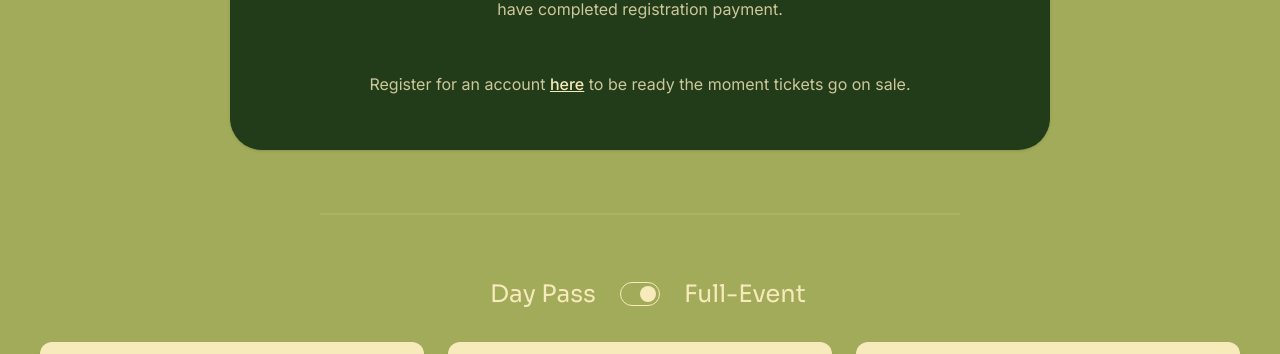
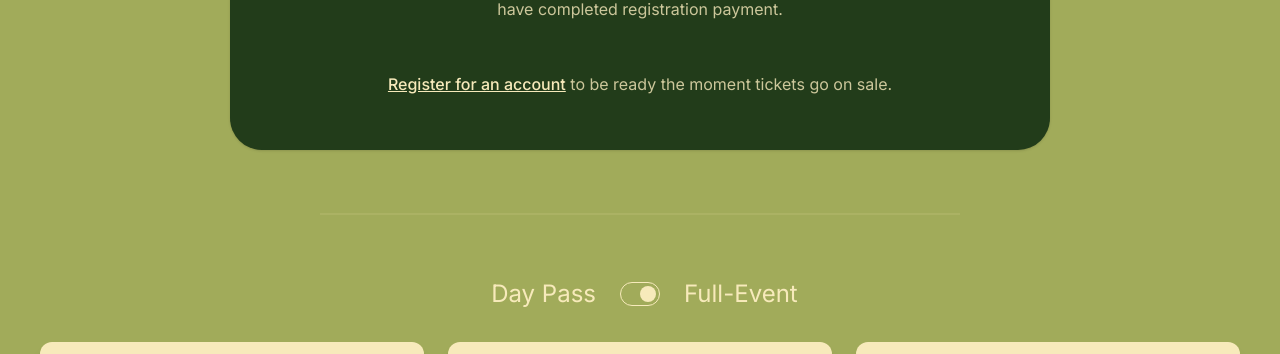
Before and after one commit to ja-zzy/ainmhicon.ie, a Next.js app: page /pricing in a window 1280 px wide. Shown: the part 387-741 px from the top of the page. Built offline with nearby package versions, Linux system fonts and the light colour scheme.

Commit message:
lighthouse

```diff
--- a/app/pricing/page.tsx
+++ b/app/pricing/page.tsx
@@ -9,16 +9,16 @@ export default function Pricing() {
                             <p>
                                 Ticket Sales for attendees will begin on <b>Sunday 30<sup>th</sup> of August at 6pm Irish Standard Time</b>. Ticket prices are non-residential and do not include hotel fees. We have procured a discount code for those wishing to stay at the Clayton Hotel, and the code that will be made available to you once you have completed registration payment.
                             </p>
-                            <p>Register for an account <a href='https://reg.ainmhicon.ie/'>here</a> to be ready the moment tickets go on sale.</p>
+                            <p><a href='https://reg.ainmhicon.ie/'>Register for an account</a> to be ready the moment tickets go on sale.</p>
                         </div>
                     </div>
                 </article>
                 <div className="divider w-[50%] mx-auto"></div>
                  <article className='m-auto px-10 m-w-full group py-10'>
                     <div className='flex flex-row justify-center items-center gap-6 mb-8'>
-                        <h3 className='flex-1 text-2xl  text-right'>Day Pass</h3>
-                        <input type="checkbox" defaultChecked className="toggle toggle-neutral" />
-                        <h3 className='flex-1 text-2xl text-left'>Full-Event</h3>
+                        <label className='flex-1 text-2xl  text-right'>Day Pass</label>
+                        <input type="checkbox" defaultChecked className="toggle toggle-neutral" aria-label='Attendance duration toggle' />
+                        <label className='flex-1 text-2xl text-left'>Full-Event</label>
                     </div>
                     <div className='grid grid-cols-1 auto-rows-auto lg:grid-cols-3 lg:grid-rows-1 lg:auto-rows-auto justify-center gap-6 m-auto max-w-100 lg:max-w-300 text-neutral-content'>
                         <div className="card bg-accent shadow-lg rounded-xl overflow-hidden scale-100 hover:scale-110 transition-transform duration-250">
```
